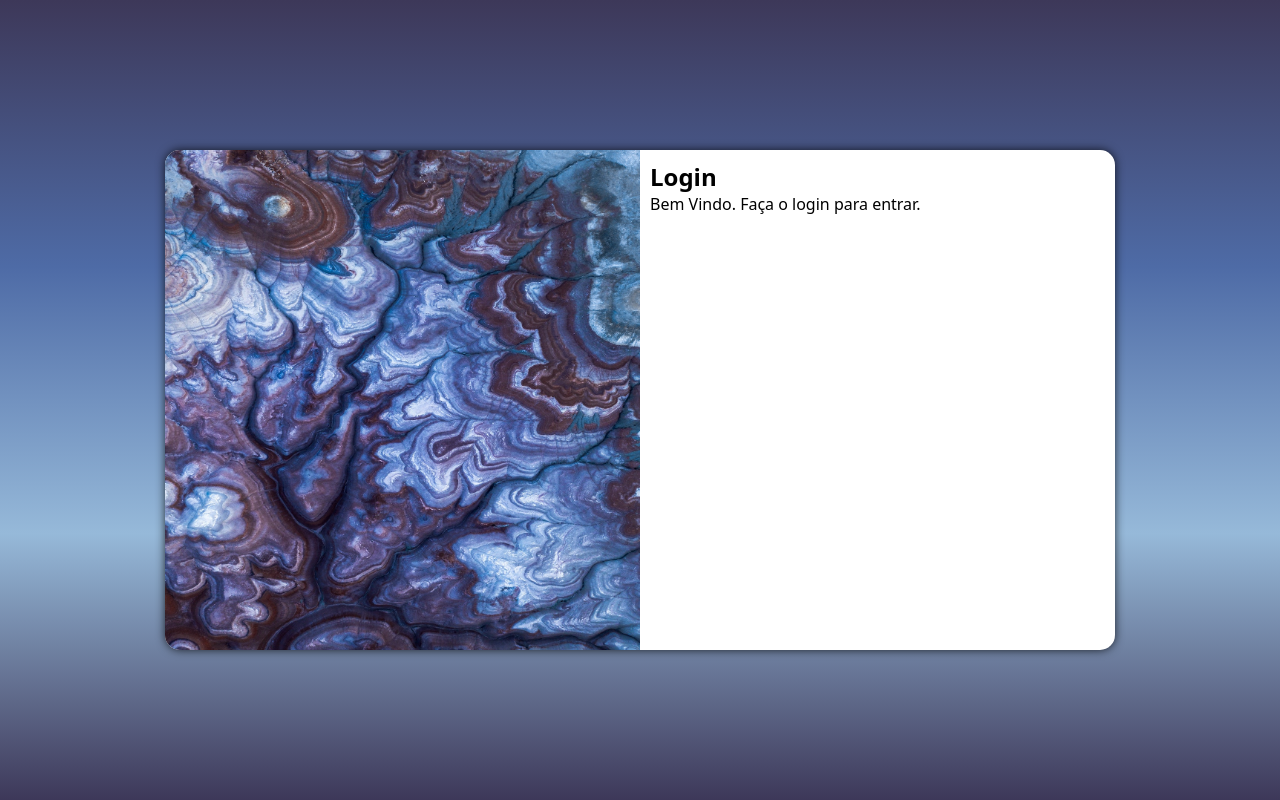
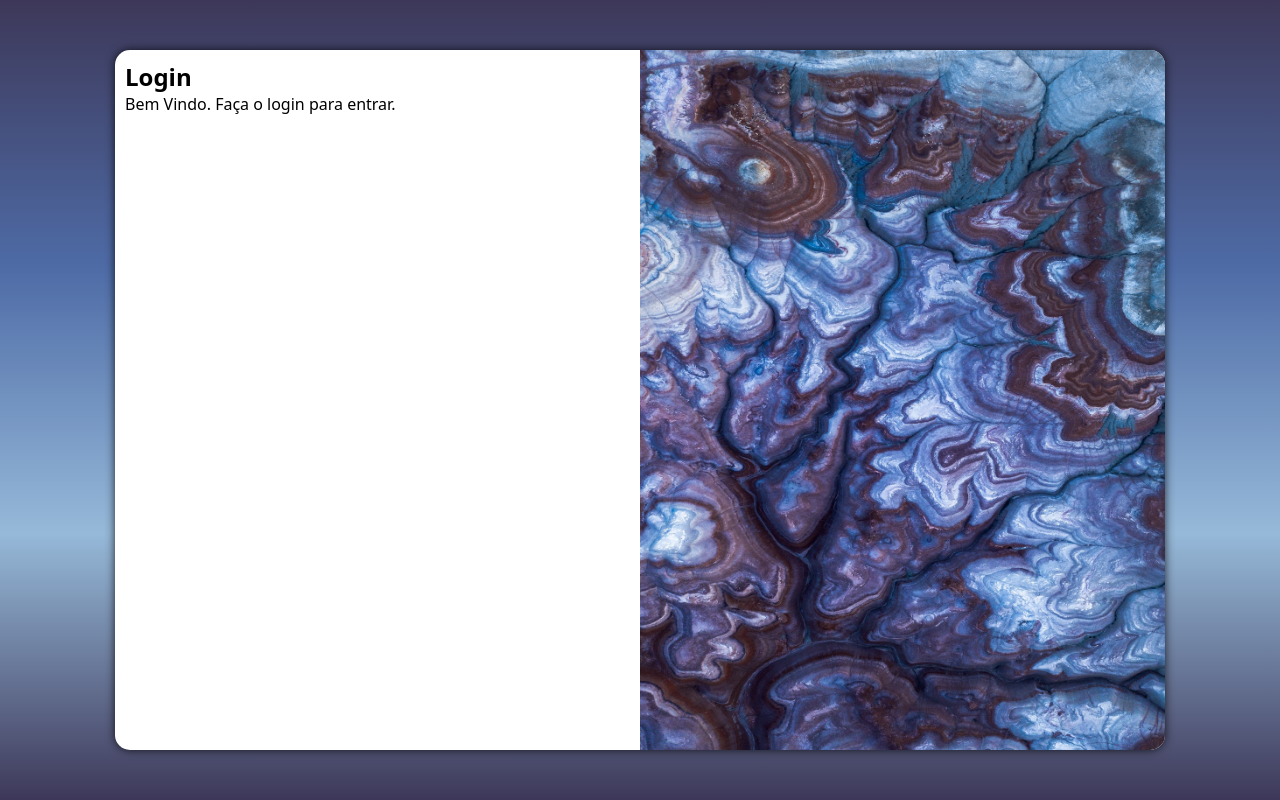
Before and after one commit to MatheusACDL/Projetos-Guanabara, a plain HTML site: page telalogin.html in a window 1280 px wide. Drawn offline with Linux system fonts and the light colour scheme.

Commit message:
Update login-media-queries.css

```diff
--- a/login-media-queries.css
+++ b/login-media-queries.css
@@ -1,8 +1,8 @@
 @charset "UTF-8";
 
-@media screen and (min-width: 768px) and (max-width: 992px) {
+@media screen and (min-width: 600px) and (max-width: 1000px) {
   body{
-    background-image: linear-gradient(to bottom, #3D3859, #4E6BA6,  #3D3859 );
+    background-image: linear-gradient(to bottom, #3D3859, #96B9D9 ,  #3D3859 );
   }
   #login{
     width: 90vw;
@@ -19,21 +19,22 @@
   }
 }
 
-@media screen and (min-width: 992px) {
+@media screen and (min-width: 1000px) {
   body{
     background-image: linear-gradient(to bottom, #3D3859, #4E6BA6, #96B9D9 ,#3D3859);
   }
   #login{
-    width: 950px;
+    width: 1050px;
+    height: 700px;
   }
   #login > #imagem{
-    float: left;
+    float: right;
     width: 50%;
     height: 100%;
 
   }
   #login > #formulario{
-    float: right;
+    float: left;
     width: 50%;
   }
 
```
